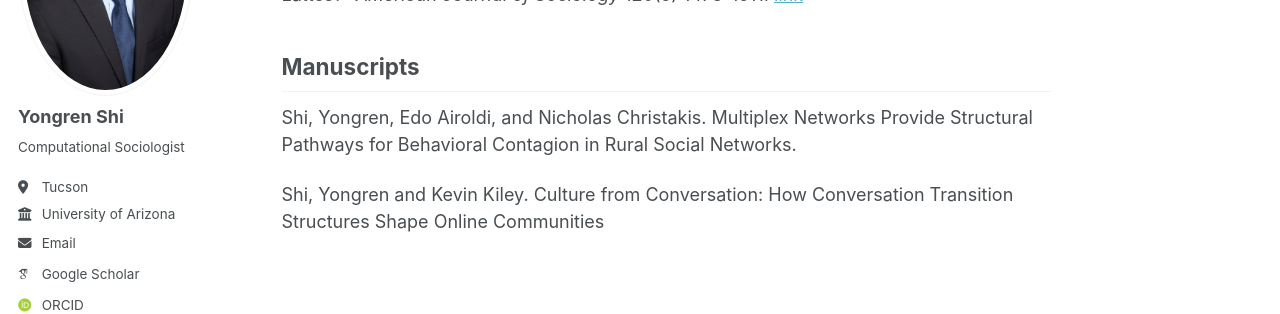
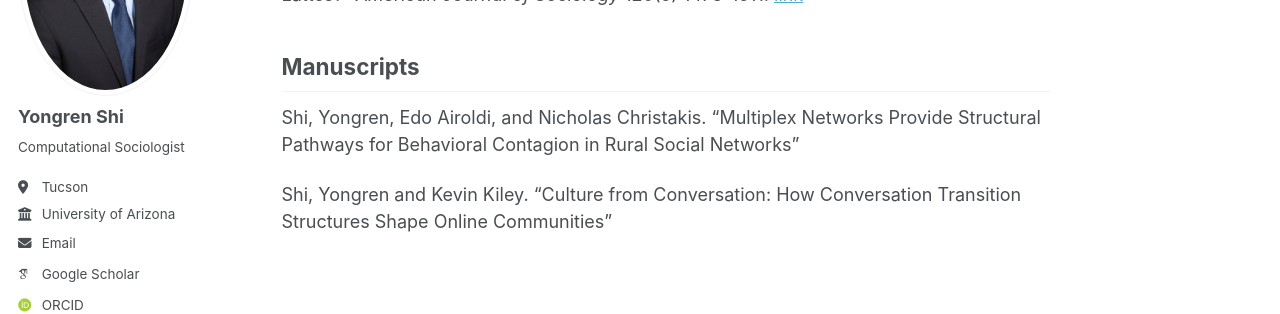
Before and after one commit to YongrenShi/YongrenShi, a Jekyll site: the page built from _pages/about.md, in a window 1280 px wide and 900 px high, scrolled down 1178 px. Shown: the part 260-574 px from the top of the window. Built offline with Jekyll 4.4.1, drawn with Linux system fonts in a browser that asks for light colours; some web fonts are replaced; a script that is not in the unit is left out.

```diff
--- a/_pages/about.md
+++ b/_pages/about.md
@@ -35,7 +35,7 @@ DellaPosta, Daniel, Yongren Shi and Michael W. Macy. 2015. “Why Do Liberals Dr
 
 Manuscripts
 ------
-Shi, Yongren, Edo Airoldi, and Nicholas Christakis. Multiplex Networks Provide Structural Pathways for Behavioral Contagion in Rural
-Social Networks.
+Shi, Yongren, Edo Airoldi, and Nicholas Christakis. "Multiplex Networks Provide Structural Pathways for Behavioral Contagion in Rural
+Social Networks"
 
-Shi, Yongren and Kevin Kiley. Culture from Conversation: How Conversation Transition Structures Shape Online Communities
+Shi, Yongren and Kevin Kiley. "Culture from Conversation: How Conversation Transition Structures Shape Online Communities"
```
